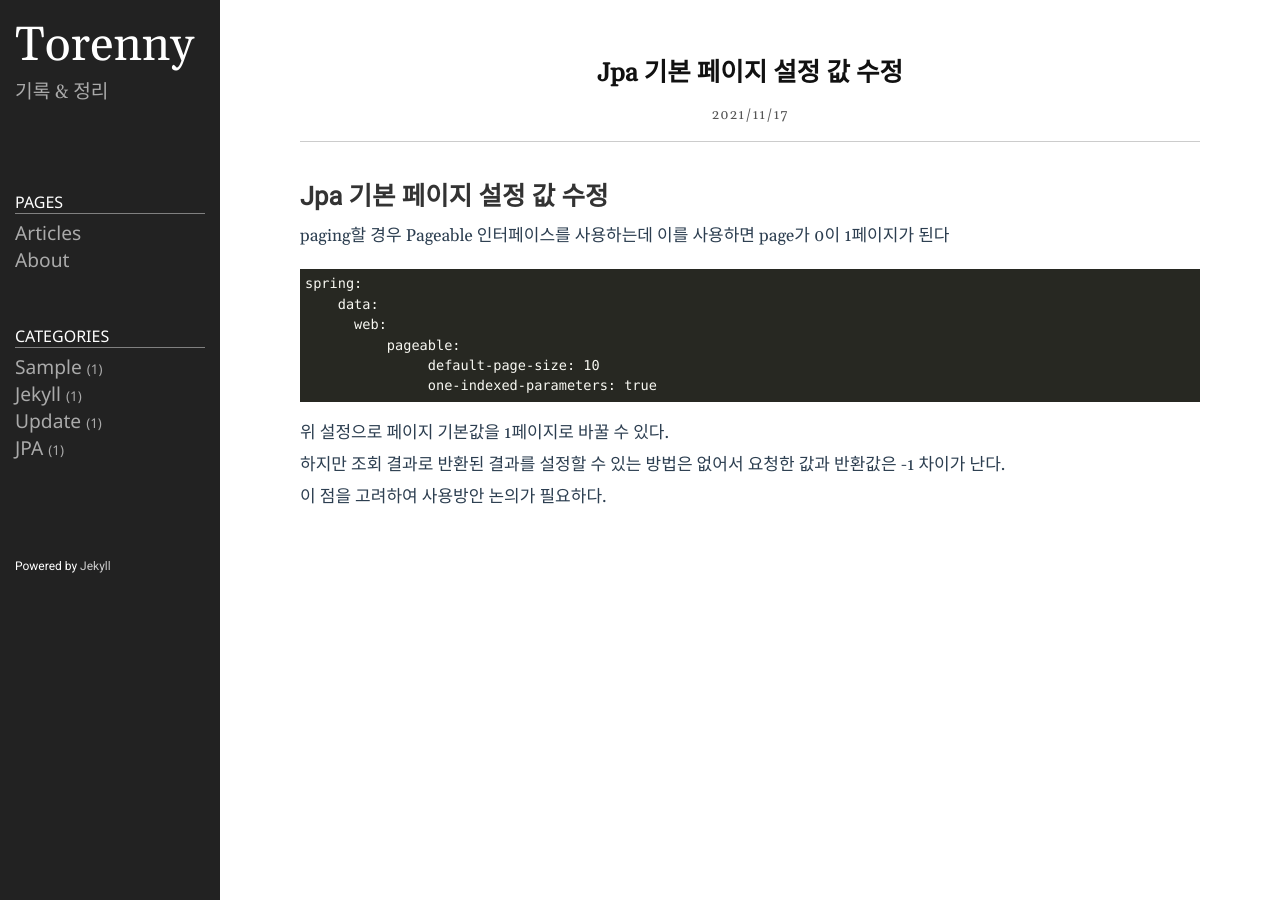
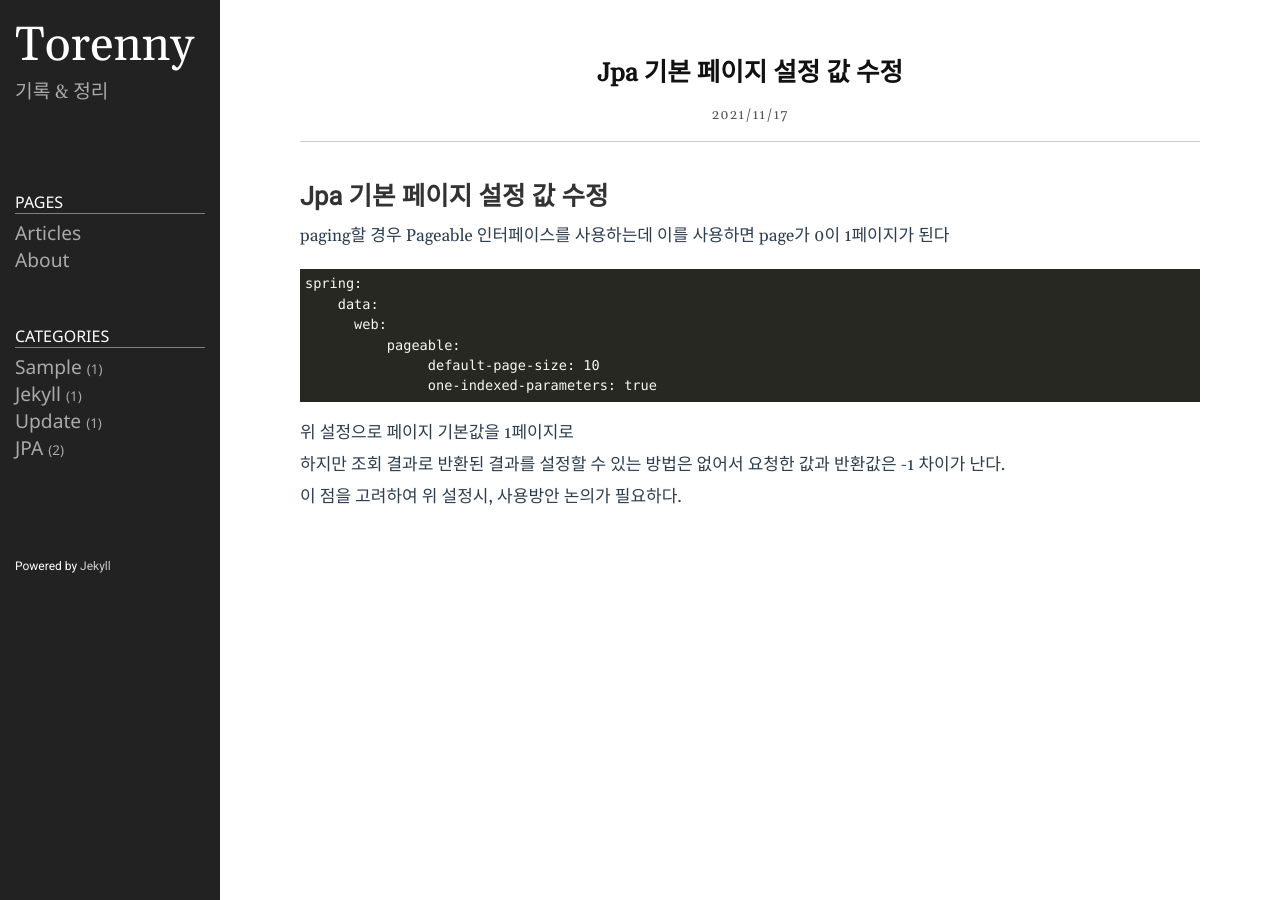
Before and after one commit to Leejunhyuck/Leejunhyuck.github.io, a Jekyll site: the page built from _posts/2021-11-17-jpa pagable-page-default-size.markdown, in a window 1280 px wide. Built offline with Jekyll 4.4.1, drawn with Linux system fonts in a browser that asks for light colours.

````diff
--- a/_posts/2021-11-17-jpa pagable-page-default-size.markdown
+++ b/_posts/2021-11-17-jpa pagable-page-default-size.markdown
@@ -15,8 +15,8 @@ spring:
                default-page-size: 10
                one-indexed-parameters: true
 ```
-위 설정으로 페이지 기본값을 1페이지로 바꿀 수 있다.
+위 설정으로 페이지 기본값을 1페이지로
 
 하지만 조회 결과로 반환된 결과를 설정할 수 있는 방법은 없어서 요청한 값과 반환값은 -1 차이가 난다.
 
-이 점을 고려하여 사용방안 논의가 필요하다.
+이 점을 고려하여 위 설정시, 사용방안 논의가 필요하다.
````
Also changed, not shown: _posts/2021-11-26-spring @Async Annotation.markdown (added, +47 -0 lines).
